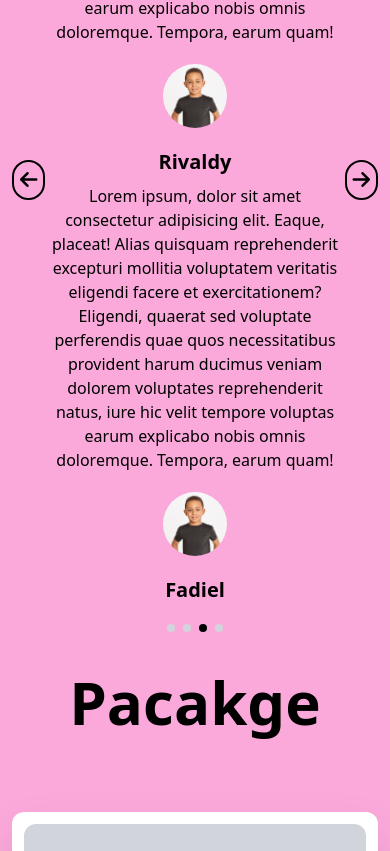
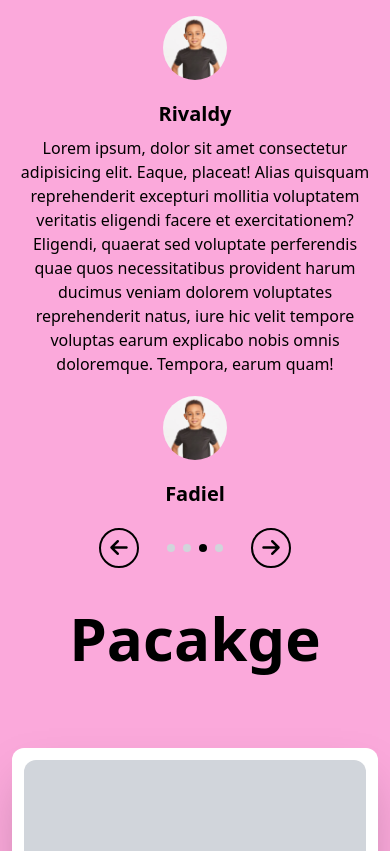
Before and after one commit to gilangherdiansyah80/EJPEACE-FULLSTUCK, a React (Vite) app in the folder front-end/: page /academy in a window 390 px wide. Shown: the part 7333-8184 px from the top of the page. Built offline with nearby package versions, Linux system fonts and the light colour scheme.

Commit message:
memperbaiki component yang ada di page home, stduio, academy, squad

```diff
--- a/front-end/src/component/Elements/Hero.jsx
+++ b/front-end/src/component/Elements/Hero.jsx
@@ -4,13 +4,13 @@ import { Fragment } from "react";
 const Hero = ( {src, title, subtitle, description, buttonText, children, rounded, buttonStyle, style}) => {
     return (
         <Fragment>
-            <div className={`w-full flex bg-ejp ${style} relative ${rounded} lg:h-[683px] lg`}>
+            <div className={`w-full flex bg-ejp ${style} relative ${rounded} lg:h-[683px]`}>
                 <img
                     className="opacity-100 w-full h-full object-cover rounded-xl"
                     src={src}
                     alt="Slide"
                 />
-                <div className="h-full text-white p-6 lg:gap-y-10 flex flex-col justify-center absolute">
+                <div className="h-full w-full text-white p-6 lg:gap-y-10 flex flex-col justify-center absolute">
                     <div className="flex flex-col gap-3">
                         <h1 className="text-4xl font-bold lg:text-6xl font-helvetica">{title}</h1>
                         <h2 className="text-3xl font-bold lg:text-6xl font-helvetica">{subtitle}</h2>
--- a/front-end/src/component/Fragments/Booking.jsx
+++ b/front-end/src/component/Fragments/Booking.jsx
@@ -238,7 +238,6 @@ const Booking = () => {
 
                 <div id="contact"></div>
             </div>
-
             <BackToMain bgColor={'bg-ejp'} />
         </section>
     );
--- a/front-end/src/component/Fragments/ContactAcademy.jsx
+++ b/front-end/src/component/Fragments/ContactAcademy.jsx
@@ -3,7 +3,7 @@ const ContactAcademy = () => {
         <section className="shadow-xl mt-24">
                     <div className='w-full flex bg-white h-52 flex-col justify-center items-center rounded-t-lg lg:h-[683px]'>
                         <img
-                            className="opacity-50 object-cover rounded-xl lg:w-full lg:h-full absolute"
+                            className="opacity-50 object-cover rounded-xl lg:w-1/2 lg:h-full absolute"
                             src='/images/image1.png'
                             alt="Slide"
                         />
--- a/front-end/src/component/Fragments/HeroAcademySection.jsx
+++ b/front-end/src/component/Fragments/HeroAcademySection.jsx
@@ -61,7 +61,7 @@ const HeroAcademySection = () => {
                     Lorem, ipsum dolor sit amet consectetur adipisicing elit. Accusantium nisi facere sapiente quibusdam vitae minima rem omnis? Id officiis animi sint. Numquam ad exercitationem natus maiores voluptates ullam sint ab praesentium est soluta veniam dolore non saepe nam, iste accusamus odio quam quidem harum vitae? Tempora deserunt asperiores pariatur sequi.
                 </article>
                 <button className="p-3 lg:px-7 bg-ejp text-white lg:py-2 rounded-md w-36 self-center">Learn More</button>
-                    </section>
+            </section>
         </Fragment>
     )
 }
--- a/front-end/src/component/Fragments/PackageAcademy.jsx
+++ b/front-end/src/component/Fragments/PackageAcademy.jsx
@@ -3,7 +3,7 @@ import Card from "../Elements/Card";
 
 const PacakgeAcademy = () => {
     return (
-        <section className="mb-52">
+        <section className="lg:mb-52">
                     <h1 className="text-center text-6xl font-bold">Pacakge</h1>
                     <div className="md:grid md:grid-cols-2 md:gap-3 flex flex-col gap-y-3 lg:grid-cols-3 mt-20">
                             {Package.map((item) => (
@@ -28,7 +28,7 @@ const PacakgeAcademy = () => {
                     </div>
 
                     <div id="unitBisnis"></div>
-                </section>
+        </section>
     )
 }
 
--- a/front-end/src/component/Fragments/TestimoniAcademy.jsx
+++ b/front-end/src/component/Fragments/TestimoniAcademy.jsx
@@ -1,4 +1,4 @@
-import { useState, useEffect, useCallback } from "react";
+import { useState, useEffect, useCallback, Fragment } from "react";
 import Testimoni from "../../utils/testimoni";
 
 const TestimoniAcademy = () => {
@@ -48,7 +48,9 @@ const TestimoniAcademy = () => {
     );
 
     return (
-        <section>
+        <Fragment>
+            {/* Tablet & Desktop */}
+            <section className="hidden md:block">
                 <h1 className="text-center text-6xl font-bold">Testimoni</h1>
                 <div className="flex flex-col justify-center items-center">
                     <div className="flex justify-between text-center items-center w-full mt-20">
@@ -90,6 +92,55 @@ const TestimoniAcademy = () => {
                     </div>
                 </div>
             </section>
+
+            {/* Mobile */}
+            <section className="md:hidden">
+                <h1 className="text-center text-6xl font-bold">Testimoni</h1>
+                <div className="flex flex-col justify-center items-center">
+                    <div className="flex justify-between text-center items-center w-full mt-20">
+                        <div className="flex flex-col lg:grid lg:grid-cols-2 gap-2 w-full justify-center items-center">
+                            {paginatedTesti.map((item) => (
+                                <div key={item.id} className={`flex flex-col justify-center items-center gap-y-5 ${isLeaving ? "opacity-0 translate-x-full" : ""}
+                                ${isEntering ? "opacity-0 translate-x-[-100%]" : "opacity-100 translate-x-0"}`}>
+                                    <article>
+                                        <p>{item.testi}</p>
+                                    </article>
+                                    <img src={item.image} className="w-16 h-16 rounded-full" alt={item.name} />
+                                    <h2 className="text-xl font-semibold">{item.name}</h2>
+                                </div>
+                            ))}
+                        </div>
+                    </div>
+
+                    <div className="flex items-center gap-x-7 gap-2 mt-5">
+                        <button
+                            onClick={handlePrevSlideTesti}
+                            className="w-10 h-10 rounded-full border-2 flex justify-center items-center border-black"
+                        >
+                            <i className="fas fa-arrow-left text-xl cursor-pointer text-black"></i>
+                        </button>
+
+                        <div className="flex gap-2">
+                            {[...Array(totalTesti)].map((_, index) => (
+                                <div
+                                    key={index}
+                                    className={`w-2 h-2 rounded-full ${
+                                        currentTesti === index ? "bg-black" : "bg-gray-300"
+                                    }`}
+                                ></div>
+                            ))}
+                        </div>
+
+                        <button
+                            onClick={handleNextSlideTesti}
+                            className="w-10 h-10 rounded-full border-2 flex justify-center items-center border-black"
+                        >
+                            <i className="fas fa-arrow-right text-xl cursor-pointer text-black"></i>
+                        </button>
+                    </div>
+                </div>
+            </section>
+        </Fragment>
     );
 };
 
--- a/front-end/src/pages/academy.jsx
+++ b/front-end/src/pages/academy.jsx
@@ -9,15 +9,15 @@ import BackToMain from "../component/Elements/BackToMain"
 
 const Academy = () => {
     return (
-        <AuthLayout bg={'bg-[#FBA9DB]'} hover={'hover:bg-[#DE4FC1] hover:text-ejp p-3 rounded-lg'} bgColor={'bg-[#3FD6EB]'} menu1={'About'} menu2={'Contact'} menu3={'Unit Bisnis'} button1={'Masuk'} button2={'Daftar'} style1={'p-3 bg-[#DE4FC1] rounded-xl hover:bg-white hover:text-black'} style2={'p-3 bg-white text-black rounded-xl hover:bg-[#DE4FC1] hover:text-white'} link1={'/loginsection'} link2={'/register'}>
-            <main className="w-full p-3 lg:p-20 flex flex-col gap-10 md:gap-20 mt-32" id="home">
+        <AuthLayout bg={'bg-[#FBA9DB]'} hover={'hover:bg-[#DE4FC1] hover:text-white p-3 rounded-lg'} bgColor={'bg-[#3FD6EB]'} menuActive={'bg-[#DE4FC1] text-white'} menu1={'About'} menu2={'Contact'} menu3={'Unit Bisnis'} button1={'Masuk'} button2={'Daftar'} style1={'p-3 bg-[#DE4FC1] rounded-xl hover:bg-white hover:text-black'} style2={'p-3 bg-white text-black rounded-xl hover:bg-[#DE4FC1] hover:text-white'} link1={'/loginsection'} link2={'/register'}>
+            <main className="w-full p-3 lg:p-20 flex flex-col gap-10 md:gap-20 mt-32 lg:w-3/4" id="home">
                 <HeroAcademySection />
                 <ProgramHighlight />
                 <OurMember />
                 <TestimoniAcademy />
                 <PacakgeAcademy />
                 <ContactAcademy />
-                <BackToMain />
+                <BackToMain bgColor={'bg-[#3FD6EB] mb-5 md:mb-10'} />
             </main>
         </AuthLayout>
     )
--- a/front-end/src/pages/home.jsx
+++ b/front-end/src/pages/home.jsx
@@ -7,7 +7,7 @@ import Contact from "../component/Fragments/Contact"
 
 const Home = () => {
     return (
-        <AuthLayout menu1={'About'} menu2={'Unit Bisnis'} menu3={'Contact'} bgColor={'bg-ejp'} hover={'hover:bg-yellowejp hover:text-ejp p-3 rounded-lg'}>
+        <AuthLayout menu1={'About'} menu2={'Unit Bisnis'} menu3={'Contact'} bgColor={'bg-ejp'} hover={'hover:bg-yellowejp hover:text-ejp p-3 rounded-lg'} menuActive={'bg-yellowejp text-ejp'}>
             <main className="w-full lg:w-3/4 p-3 lg:p-20 flex flex-col gap-10 lg:gap-44 md:gap-20 mt-44" id="home">
                 <HeroSection />
                 <About />
--- a/front-end/src/pages/squad.jsx
+++ b/front-end/src/pages/squad.jsx
@@ -7,8 +7,8 @@ import BackToMain from "../component/Elements/BackToMain"
 
 const Squad = () => {
     return (
-        <AuthLayout bg={'bg-[#2098B5]'} hover={'hover:text-[#FFC255]'} bgColor={'bg-[#FB7316]'} menu1={'About'} menu2={'Contact'} menu3={'Unit Bisnis'}>
-            <main className="w-full p-3 lg:p-20 flex flex-col gap-10 md:gap-20 mt-32" id="home">
+        <AuthLayout bg={'bg-[#2098B5]'} hover={'hover:bg-[#2098B5] hover:text-ejp p-3 rounded-lg'} bgColor={'bg-[#FB7316]'} menu1={'About'} menu2={'Contact'} menu3={'Unit Bisnis'}  menuActive={'bg-[#2098B5] text-ejp'}>
+            <main className="w-full p-3 lg:p-20 flex flex-col gap-10 md:gap-20 mt-32 lg:w-3/4" id="home">
                 <HeroSquadSection />
                 <ProgramHighlightSquad />
                 <section className="flex flex-col justify-center items-center gap-y-20">
@@ -24,7 +24,7 @@ const Squad = () => {
                 </section>
                 <OurMember />
                 <ContactSquad />
-                <BackToMain />
+                <BackToMain bgColor={'bg-[#FB7316]'} />
             </main>
         </AuthLayout>
     )
--- a/front-end/src/pages/stuido.jsx
+++ b/front-end/src/pages/stuido.jsx
@@ -5,7 +5,7 @@ import Booking from "../component/Fragments/Booking"
 
 const Stuido = () => {
     return (
-        <AuthLayout bg={'bg-yellowejp'} menu1={'Our Facility'} menu2={'Jadwal Booking'} menu3={'Unit Binsis'} bgColor={'bg-ejp'} hover={'hover:bg-yellowejp hover:text-ejp p-3 rounded-lg'}>
+        <AuthLayout bg={'bg-yellowejp'} menu1={'Our Facility'} menu2={'Jadwal Booking'} menu3={'Unit Binsis'} menuActive={'bg-yellowejp text-ejp'} bgColor={'bg-ejp'} hover={'hover:bg-yellowejp hover:text-ejp p-3 rounded-lg'}>
             <main className="w-full flex flex-col gap-10 lg:gap-44 md:gap-20 mt-44 bg-yellowejp" id="home">
                 <section className="flex flex-col w-full">
                     <Hero src={'images/EJP-Creative.png'} title={'EJ Peace Studio'} description={'Lorem ipsum dolor sit amet consectetur, adipisicing elit. Cumque perferendis exercitationem quas error necessitatibus officiis explicabo est mollitia maiores sed fugiat velit.'} buttonText={'Booking'} buttonStyle={'bg-yellowejp rounded-lg w-28 text-black h-10 p-2'} />
```
Also changed, not shown: front-end/src/component/Fragments/ContactSquad.jsx (+4 -4 lines), front-end/src/component/Layouts/AuthLayout.jsx (+10 -13 lines). Lines whose indentation alone changed are shown as unchanged.
